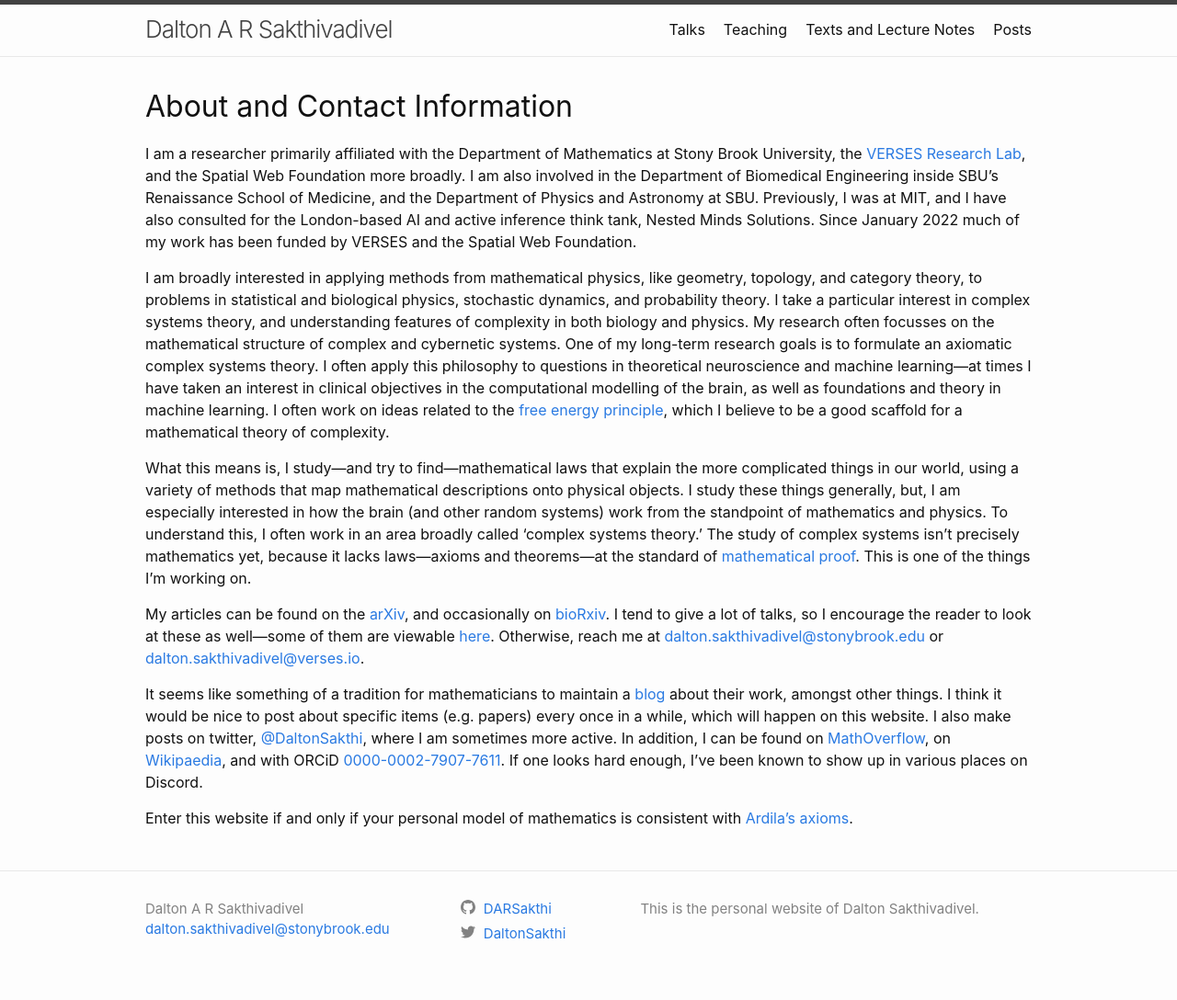
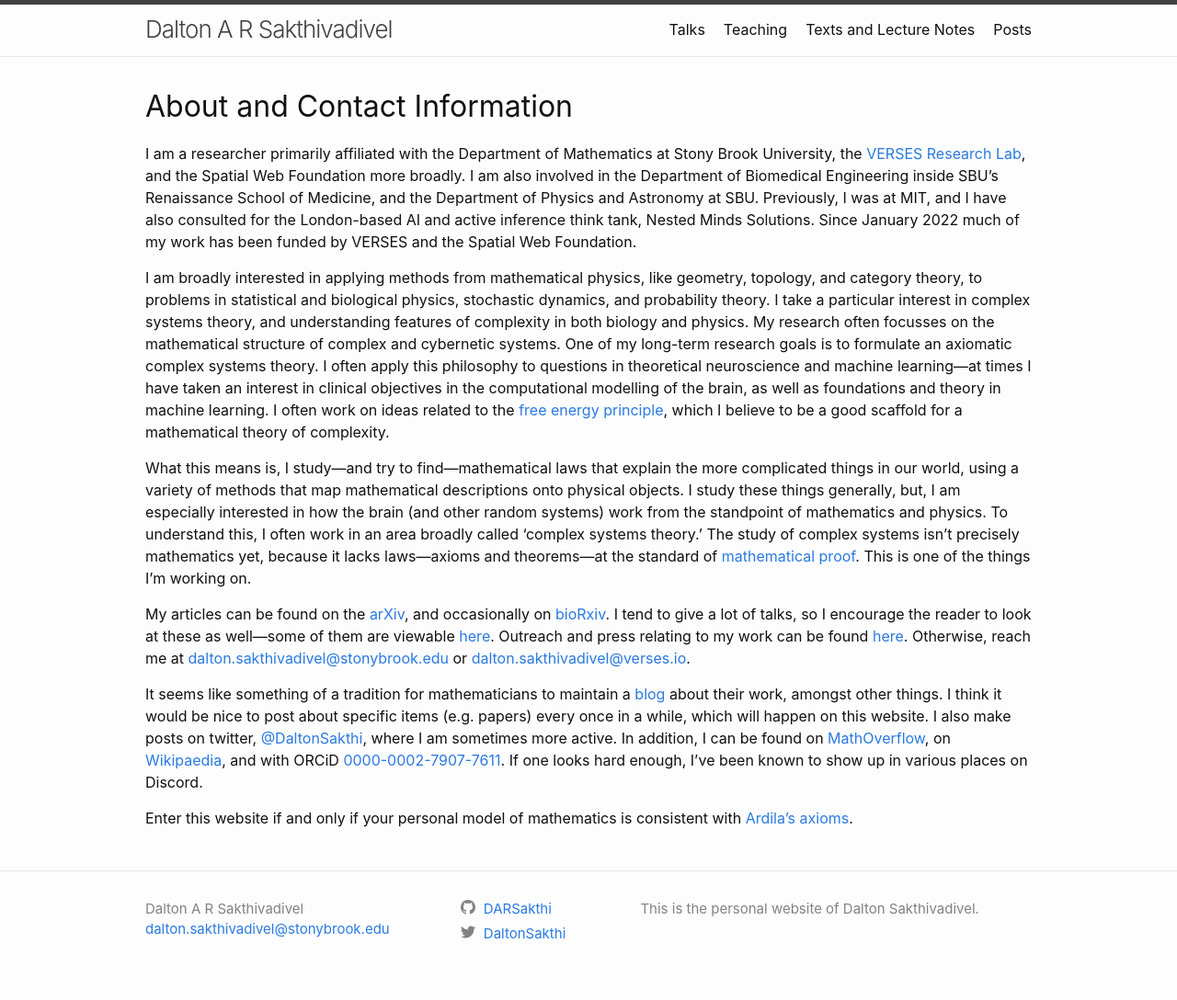
Before and after one commit to DARSakthi/DARSakthi.github.io, a Jekyll site: the page built from index.markdown, in a window 1280 px wide. Shown: the whole page at 92% size. Built offline with Jekyll 4.4.1, drawn with Linux system fonts in a browser that asks for light colours.

Commit message:
Added other tab

```diff
--- a/index.markdown
+++ b/index.markdown
@@ -12,7 +12,7 @@ I am broadly interested in applying methods from mathematical physics, like geom
 
 What this means is, I study—and try to find—mathematical laws that explain the more complicated things in our world, using a variety of methods that map mathematical descriptions onto physical objects. I study these things generally, but, I am especially interested in how the brain (and other random systems) work from the standpoint of mathematics and physics. To understand this, I often work in an area broadly called 'complex systems theory.' The study of complex systems isn’t precisely mathematics yet, because it lacks laws—axioms and theorems—at the standard of [mathematical proof](https://en.wikipedia.org/wiki/Mathematical_proof). This is one of the things I'm working on.
 
-My articles can be found on the [arXiv](https://arxiv.org/a/0000-0002-7907-7611.html), and occasionally on [bioRxiv](https://www.biorxiv.org/search/author1%3ADalton%2BA%2BR%2BSakthivadivel%2B). I tend to give a lot of talks, so I encourage the reader to look at these as well—some of them are viewable [here](https://darsakthi.github.io/talks). Otherwise, reach me at [dalton.sakthivadivel@stonybrook.edu](mailto:dalton.sakthivadivel@stonybrook.edu) or [dalton.sakthivadivel@verses.io](mailto:dalton.sakthivadivel@verses.io).
+My articles can be found on the [arXiv](https://arxiv.org/a/0000-0002-7907-7611.html), and occasionally on [bioRxiv](https://www.biorxiv.org/search/author1%3ADalton%2BA%2BR%2BSakthivadivel%2B). I tend to give a lot of talks, so I encourage the reader to look at these as well—some of them are viewable [here](https://darsakthi.github.io/talks). Outreach and press relating to my work can be found [here](https://darsakthi.github.io/media/). Otherwise, reach me at [dalton.sakthivadivel@stonybrook.edu](mailto:dalton.sakthivadivel@stonybrook.edu) or [dalton.sakthivadivel@verses.io](mailto:dalton.sakthivadivel@verses.io).
 
 It seems like something of a tradition for mathematicians to maintain a [blog](https://darsakthi.github.io/blog) about their work, amongst other things. I think it would be nice to post about specific items (e.g. papers) every once in a while, which will happen on this website. I also make posts on twitter, [@DaltonSakthi](https://twitter.com/DaltonSakthi), where I am sometimes more active. In addition, I can be found on [MathOverflow](https://mathoverflow.net/users/370636/dalton-a-r-sakthivadivel), on [Wikipaedia](https://en.wikipedia.org/wiki/User:Dalton.sakthi), and with ORCiD [0000-0002-7907-7611](https://orcid.org/0000-0002-7907-7611). If one looks hard enough, I've been known to show up in various places on Discord.
 
```
